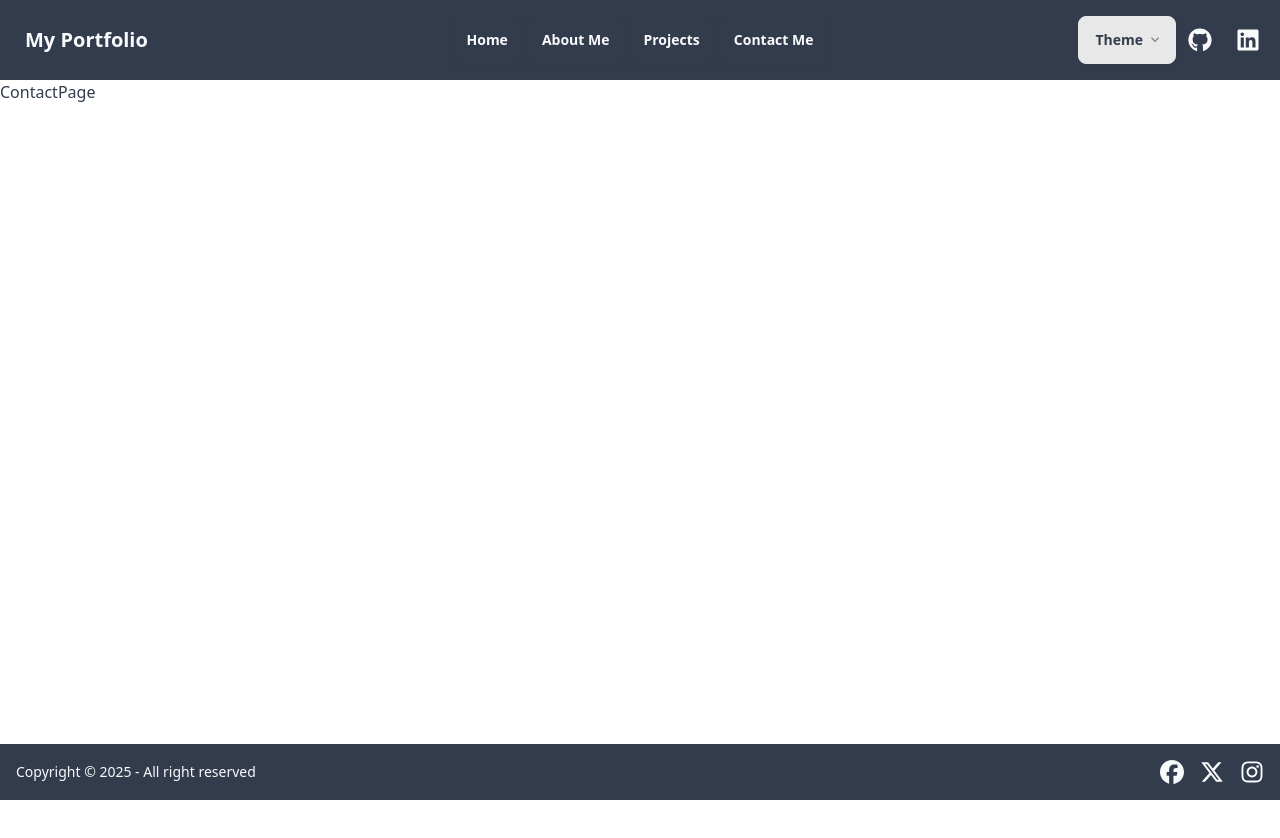
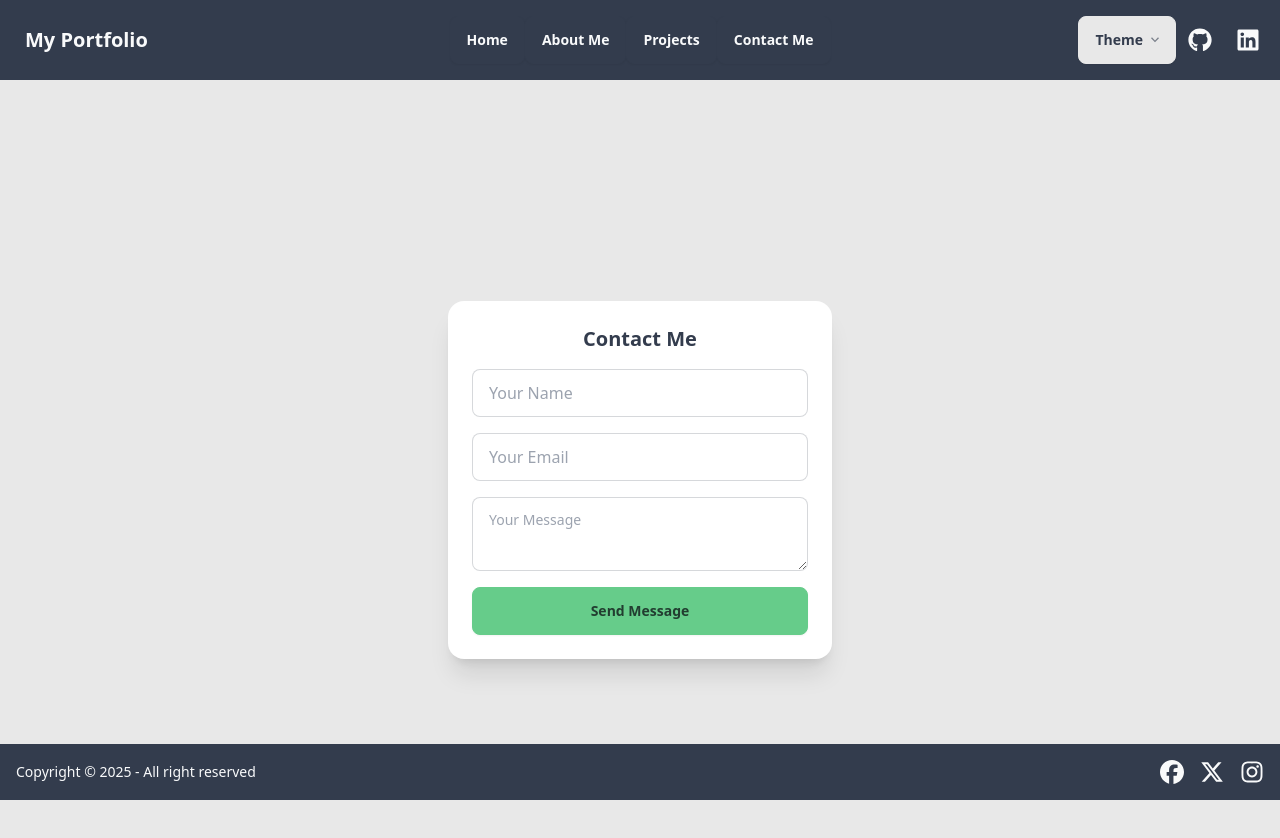
Before and after one commit to damienmagdangal/my-portfolio, a Next.js app: page /contact in a window 1280 px wide. Shown: the top 838 px of the page. Before the commit the page ends 800 px from the top, so only its background shows below. Built offline with nearby package versions, Linux system fonts and the light colour scheme.

Commit message:
add form, firestore

```diff
--- /dev/null
+++ b/app/api/contact/route.js
@@ -0,0 +1,41 @@
+import { db } from "../../lib/firebaseAdmin";
+import { NextResponse } from "next/server";
+
+export async function POST(req) {
+  try {
+    const body = await req.json();
+    const { name, email, message } = body;
+
+    if (!name || !email || !message) {
+      return NextResponse.json(
+        { error: "All fields are required." },
+        { status: 400 }
+      );
+    }
+
+    // Get user IP & User-Agent
+    const ip = req.headers.get("x-forwarded-for") || "Unknown IP";
+    const userAgent = req.headers.get("user-agent") || "Unknown User-Agent";
+
+    // Save to Firestore
+    await db.collection("inquiries").add({
+      name,
+      email,
+      message,
+      ip,
+      userAgent,
+      timestamp: new Date(),
+    });
+
+    return NextResponse.json({
+      success: true,
+      message: "Message saved successfully!",
+    });
+  } catch (error) {
+    console.error("Firestore Error:", error);
+    return NextResponse.json(
+      { error: "Failed to save message." },
+      { status: 500 }
+    );
+  }
+}
--- a/app/components/BodyComponent/Body.tsx
+++ b/app/components/BodyComponent/Body.tsx
@@ -1,3 +1,5 @@
+import Link from "next/link";
+
 const BodyComponent = () => {
   return (
     <div className="hero bg-base-200 min-h-screen pb-5">
@@ -28,7 +30,9 @@ const BodyComponent = () => {
             connect if you're interested in collaborating or learning more about
             what I do!
           </p>
-          <button className="btn btn-primary">Get started</button>
+          <Link href="/contact" className="btn btn-primary">
+            Get started
+          </Link>
         </div>
       </div>
     </div>
--- a/app/components/PricingComponent/Pricing.tsx
+++ b/app/components/PricingComponent/Pricing.tsx
@@ -1,3 +1,5 @@
+import Link from "next/link";
+
 interface Pricing {
   tier: string;
   price: string;
@@ -57,7 +59,9 @@ const PricingComponent = () => {
                 </li>
               </ul>
               <div className="card-actions justify-center">
-                <button className="btn">Get Started</button>
+                <Link href="/contact" className="btn btn-primary">
+                  Get Started
+                </Link>
               </div>
             </div>
           </div>
@@ -84,13 +88,15 @@ const PricingComponent = () => {
                 </li>
               </ul>
               <div className="card-actions justify-center">
-                <button className="btn">Get Started</button>
+                <Link href="/contact" className="btn btn-primary">
+                  Get Started
+                </Link>
               </div>
             </div>
           </div>
           {/*Card end*/}
           {/*Card start*/}
-          <div className="card bg-base-200 text-accent-content w-96 hover:scale-110 hover:bg-accent transition-all duration-300 shadow-2xl mb-5">
+          <div className="card bg-base-200 text-accent-content w-96 hover:scale-110 hover:bg-accent transition-all duration-300 shadow-2xl mb-5 ">
             {/*Card body*/}
             <div className="card-body">
               <h2 className="card-title text-lg">Professional Plan</h2>
@@ -111,7 +117,9 @@ const PricingComponent = () => {
                 </li>
               </ul>
               <div className="card-actions justify-center">
-                <button className="btn">Get Started</button>
+                <Link href="/contact" className="btn btn-primary">
+                  Get Started
+                </Link>
               </div>
             </div>
           </div>
--- a/app/components/ProjectComponent/Project.tsx
+++ b/app/components/ProjectComponent/Project.tsx
@@ -87,7 +87,7 @@ const ProjectComponent = () => {
   ];
 
   return (
-    <div className="bg-base-200 py-10">
+    <div className=" py-10">
       <h1 className="text-5xl font-bold text-center">Projects</h1>
       <div className="mx-auto flex justify-center items-center">
         <div className="my-5 grid grid-cols-1 sm:grid-cols-1 md:grid-cols-1 lg:grid-cols-2 xl:grid-cols-2 2xl:grid-cols-4 gap-5">
--- a/app/contact/page.tsx
+++ b/app/contact/page.tsx
@@ -1,7 +1,90 @@
-import React from "react";
+"use client";
+
+import React, { useState } from "react";
+import { FaLinkedin } from "react-icons/fa";
 
 const ContactPage = () => {
-  return <div>ContactPage</div>;
+  const [formData, setFormData] = useState({
+    name: "",
+    email: "",
+    message: "",
+  });
+  const [submitted, setSubmitted] = useState(false);
+  const [error, setError] = useState("");
+
+  const handleChange = (e) => {
+    setFormData({ ...formData, [e.target.name]: e.target.value });
+  };
+
+  const handleSubmit = async (e) => {
+    e.preventDefault();
+    setError(""); // Reset error message
+
+    try {
+      const res = await fetch("/api/contact", {
+        method: "POST",
+        headers: { "Content-Type": "application/json" },
+        body: JSON.stringify(formData),
+      });
+
+      const data = await res.json();
+      if (res.ok) {
+        setSubmitted(true);
+        setTimeout(() => setSubmitted(false), 3000);
+      } else {
+        setError(data.error || "Something went wrong.");
+      }
+    } catch (err) {
+      setError("Failed to send message.");
+    }
+  };
+
+  return (
+    <div className="flex justify-center items-center min-h-screen bg-base-200">
+      <div className="card w-96 bg-base-100 shadow-xl p-6">
+        <h2 className="text-xl font-bold text-center">Contact Me</h2>
+
+        {submitted ? (
+          <div className="alert alert-success mt-4 text-center text-success-content">
+            Message sent successfully!
+          </div>
+        ) : (
+          <form onSubmit={handleSubmit} className="flex flex-col gap-4 mt-4">
+            <input
+              type="text"
+              name="name"
+              placeholder="Your Name"
+              className="input input-bordered w-full"
+              value={formData.name}
+              onChange={handleChange}
+              required
+            />
+            <input
+              type="email"
+              name="email"
+              placeholder="Your Email"
+              className="input input-bordered w-full"
+              value={formData.email}
+              onChange={handleChange}
+              required
+            />
+            <textarea
+              name="message"
+              placeholder="Your Message"
+              className="textarea textarea-bordered w-full"
+              value={formData.message}
+              onChange={handleChange}
+              required
+            ></textarea>
+            <button type="submit" className="btn btn-primary">
+              Send Message
+            </button>
+            {error && <div className="alert alert-error mt-2">{error}</div>}
+          </form>
+        )}
+      </div>
+    </div>
+  );
 };
 
 export default ContactPage;
--- /dev/null
+++ b/app/lib/firebaseAdmin.js
@@ -0,0 +1,16 @@
+import admin from "firebase-admin";
+
+const privateKey = process.env.FIREBASE_PRIVATE_KEY?.replace(/\\n/g, "\n");
+
+if (!admin.apps.length) {
+  admin.initializeApp({
+    credential: admin.credential.cert({
+      projectId: process.env.FIREBASE_PROJECT_ID,
+      privateKey,
+      clientEmail: process.env.FIREBASE_CLIENT_EMAIL,
+    }),
+  });
+}
+
+const db = admin.firestore();
+export { db };
--- a/package.json
+++ b/package.json
@@ -9,6 +9,8 @@
     "lint": "next lint"
   },
   "dependencies": {
+    "firebase": "^11.2.0",
+    "firebase-admin": "^13.0.2",
     "jquery": "^3.7.1",
     "next": "15.1.6",
     "react": "^19.0.0",
```
Also changed, not shown: 2 other files (tests, documents, lock files or other folders).
